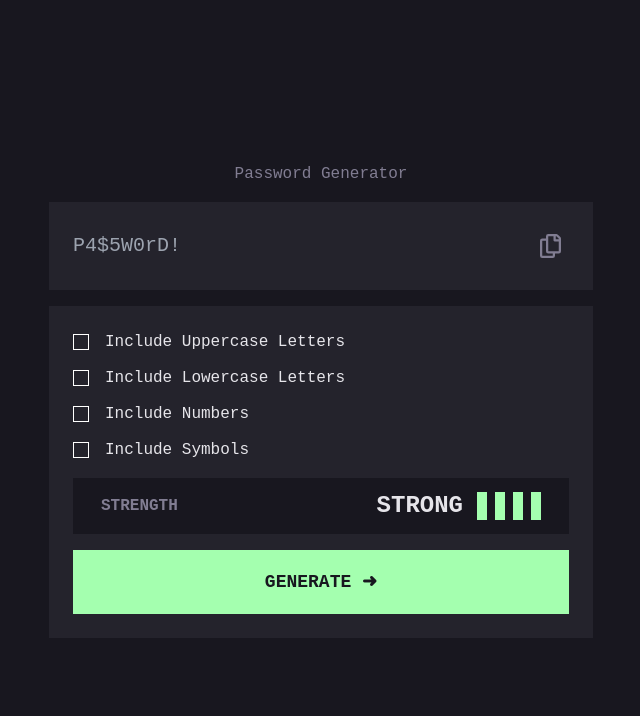
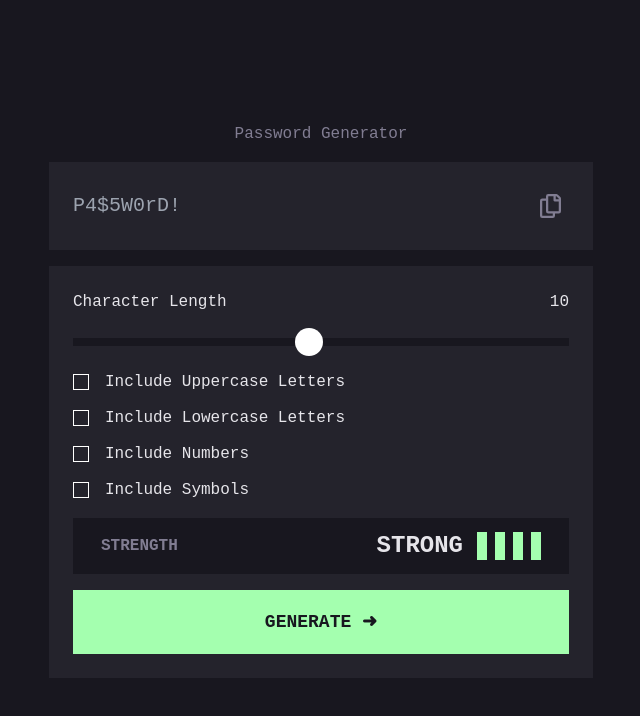
Before and after one commit to marioBytes/password-generator-app, an Angular app: page / in a window 1280 px wide. Shown: the top 716 px of the page, without its empty margins (319-959 px from the left). Built offline with nearby package versions, Linux system fonts and the light colour scheme.

Commit message:
Add slider component

```diff
--- a/src/app/app.component.html
+++ b/src/app/app.component.html
@@ -24,6 +24,13 @@
       </app-card>
       <app-card>
         <div class="flex flex-col gap-4">
+          <div class="flex flex-col gap-4">
+            <div class="flex flex-row justify-between">
+              <h3>Character Length</h3>
+              <h3>{{ charLength }}</h3>
+            </div>
+            <app-slider (onChange)="sliderOnChange($event)"></app-slider>
+          </div>
           <div class="flex flex-col gap-3">
             <app-checkbox
               name="includeUpper"
--- a/src/app/app.component.ts
+++ b/src/app/app.component.ts
@@ -1,12 +1,13 @@
 import { Component } from '@angular/core';
 import { RouterOutlet } from '@angular/router';
-import { Clipboard } from '@angular/cdk/clipboard'
+import { Clipboard } from '@angular/cdk/clipboard';
 
 import { ButtonComponent } from './button/button.component';
 import { CardComponent } from './card/card.component';
+import { CheckboxComponent } from './checkbox/checkbox.component';
 import { InputComponent } from './input/input.component';
+import { SliderComponent } from './slider/slider.component';
 import { StrengthComponent } from './strength/strength.component';
-import { CheckboxComponent } from './checkbox/checkbox.component';
 
 @Component({
   selector: 'app-root',
@@ -17,6 +18,7 @@ import { CheckboxComponent } from './checkbox/checkbox.component';
     CardComponent,
     CheckboxComponent,
     InputComponent,
+    SliderComponent,
     StrengthComponent,
   ],
   templateUrl: './app.component.html',
@@ -27,7 +29,7 @@ export class AppComponent {
 
   password: string = '';
 
-  charLength: number = 10;
+  charLength: string = '10';
 
   includeUpper: string = 'true';
   includeLower: string = 'true';
@@ -69,4 +71,8 @@ export class AppComponent {
   copyToClipboard(): any {
     this.clipboard.copy(this.password);
   }
+
+  sliderOnChange(value: string) {
+    this.charLength = value;
+  }
 }
--- /dev/null
+++ b/src/app/slider/slider.component.css
@@ -0,0 +1,43 @@
+.slidecontainer {
+  width: 100%; /* Width of the outside container */
+}
+
+/* The slider itself */
+.slider {
+  -webkit-appearance: none;
+  appearance: none;
+  width: 100%;
+  height: 0.5rem;
+  background: #18171F;
+  outline: none;
+
+}
+
+.slider::-webkit-slider-thumb {
+  -webkit-appearance: none;
+  appearance: none;
+  width: 1.75rem;
+  height: 1.75rem;
+  background: white;
+  cursor: pointer;
+  border-radius: 50%;
+}
+
+.slider::-moz-range-thumb {
+  width: 1.75rem;
+  height: 1.75rem;
+  background: white;
+  border-radius: 50%;
+  cursor: pointer;
+}
+
+/** FF*/
+input[type="range"]::-moz-range-progress {
+  background-color: #A4FFAF;
+  height: 0.5rem;
+}
+/* IE*/
+input[type="range"]::-ms-fill-lower {
+  background-color: #A4FFAF;
+  height: 0.5rem;
+}
--- /dev/null
+++ b/src/app/slider/slider.component.html
@@ -0,0 +1,3 @@
+<div class="slidecontainer">
+  <input type="range" min="1" max="20" value="10" #ref (change)="sliderOnChange(ref.value)" class="slider" id="myRange">
+</div>
--- /dev/null
+++ b/src/app/slider/slider.component.ts
@@ -0,0 +1,16 @@
+import { Component, EventEmitter, Input, Output } from '@angular/core';
+
+@Component({
+  selector: 'app-slider',
+  standalone: true,
+  imports: [],
+  templateUrl: './slider.component.html',
+  styleUrl: './slider.component.css'
+})
+export class SliderComponent {
+  @Output() onChange = new EventEmitter<string>();
+
+  sliderOnChange(value: string) {
+    this.onChange.emit(value);
+  }
+}
```
Also changed, not shown: 1 other file (tests, documents, lock files or other folders).
